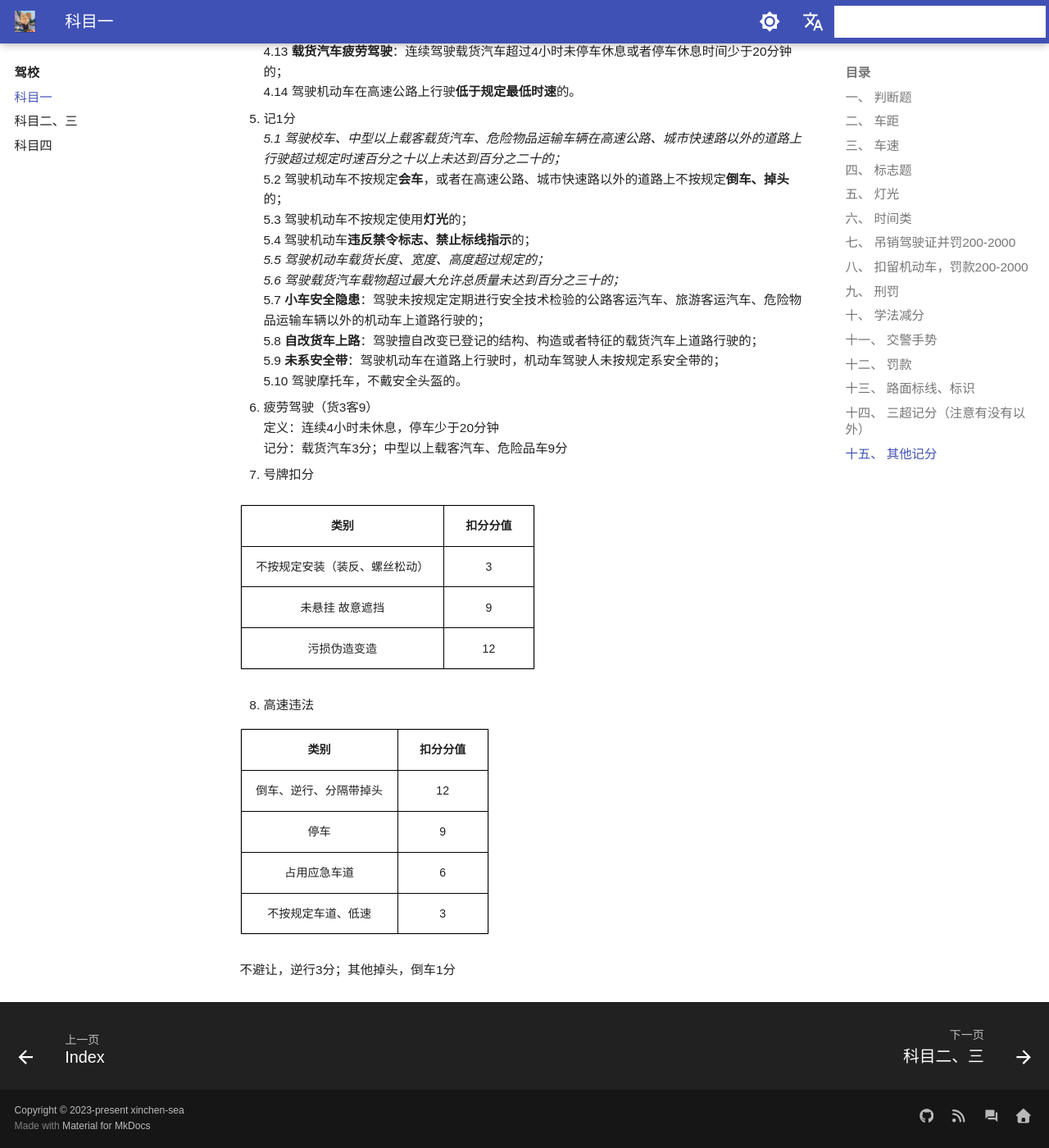
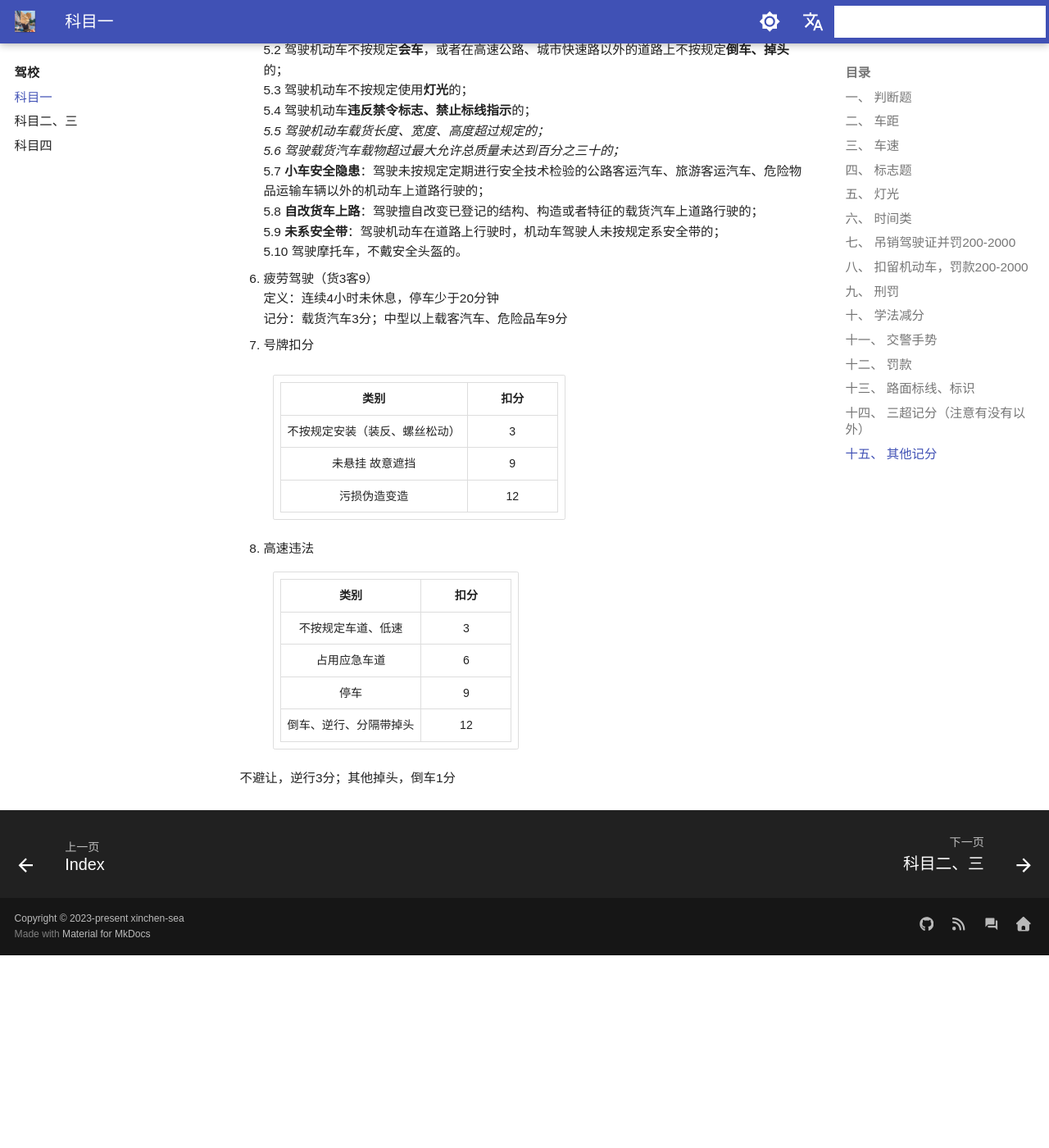
Before and after one commit to xinchen-sea/xinchen-sea.github.io, an MkDocs documentation site: the page built from docs/drivinglicense/object1.md, in a window 1280 px wide and 1400 px high, scrolled down 7105 px. Shown: the whole window at 82% size. Built offline with MkDocs 1.6.1 and Material for MkDocs 9.7.7, drawn with Linux system fonts in a browser that asks for light colours; some web fonts are replaced; plug-ins that fetch from the network failed and are left out; comment, search, counter and statistics services are not loaded; after the commit the page ends 8270 px from its top, so only the background shows below that.

Commit message:
Update object1.md

```diff
--- a/docs/drivinglicense/object1.md
+++ b/docs/drivinglicense/object1.md
@@ -161,8 +161,8 @@
 		危险品车
 		</td>
 		<td rowspan="3" style="border: 1px solid #ddd; padding: 8px; text-align: center; vertical-align: middle;">普通公路（xxx以外）</td>
-		<td>10-20</td>
-		<td>1</td>
+		<td  style="border: 1px solid #ddd; padding: 8px; text-align: center; vertical-align: middle;">10-20</td>
+		<td  style="border: 1px solid #ddd; padding: 8px; text-align: center; vertical-align: middle;">1</td>
 	  </tr>
 	  <tr>
 		<td style="border: 1px solid #ddd; padding: 8px; text-align: center; vertical-align: middle;">20-50</td>
@@ -189,48 +189,50 @@
 
    <div class="table-indent">
    <table  style="border: 1px solid #ddd; padding: 8px; text-align: center; vertical-align: middle;">
-	<thead  style="border: 1px solid #ddd; padding: 8px; text-align: center; vertical-align: middle;">
+	<thead>
 	<tr>
-		<th>车辆类别</th>
-		<th>超载范围/%</th>
-		<th>扣分</th>
+		<th  style="border: 1px solid #ddd; padding: 8px; text-align: center; vertical-align: middle;">车辆类别</th>
+		<th  style="border: 1px solid #ddd; padding: 8px; text-align: center; vertical-align: middle;">超载范围/%</th>
+		<th  style="border: 1px solid #ddd; padding: 8px; text-align: center; vertical-align: middle;">扣分</th>
 	</tr>
 	</thead>
-	<tbody  style="border: 1px solid #ddd; padding: 8px; text-align: center; vertical-align: middle;">
+	<tbody>
 	<tr>
-		<td rowspan="3">7座以下载客汽车</td>
-		<td>20%-50%</td>
-		<td>3</td>
+		<td rowspan="3"  style="border: 1px solid #ddd; padding: 8px; text-align: center; vertical-align: middle;">7座以下载客汽车</td>
+		<td  style="border: 1px solid #ddd; padding: 8px; text-align: center; vertical-align: middle;">20%-50%</td>
+		<td  style="border: 1px solid #ddd; padding: 8px; text-align: center; vertical-align: middle;">3</td>
 	</tr>
 	<tr>
-		<td>50%-100%</td>
-		<td>6</td>
+		<td  style="border: 1px solid #ddd; padding: 8px; text-align: center; vertical-align: middle;">50%-100%</td>
+		<td  style="border: 1px solid #ddd; padding: 8px; text-align: center; vertical-align: middle;">6</td>
 	</tr>
 	<tr>
-		<td>100%+</td>
-		<td>12</td>
+		<td  style="border: 1px solid #ddd; padding: 8px; text-align: center; vertical-align: middle;">100%+</td>
+		<td  style="border: 1px solid #ddd; padding: 8px; text-align: center; vertical-align: middle;">12</td>
 	</tr>
 	<tr>
-		<td rowspan="3">7座以上载客汽车</td>
-		<td>20%-50%</td>
-		<td>6</td>
+		<td rowspan="3"  style="border: 1px solid #ddd; padding: 8px; text-align: center; vertical-align: middle;">7座以上载客汽车</td>
+		<td  style="border: 1px solid #ddd; padding: 8px; text-align: center; vertical-align: middle;">20%-50%</td>
+		<td  style="border: 1px solid #ddd; padding: 8px; text-align: center; vertical-align: middle;">6</td>
 	</tr>
 	<tr>
-		<td>50%-100%</td>
-		<td>9</td>
+		<td  style="border: 1px solid #ddd; padding: 8px; text-align: center; vertical-align: middle;">50%-100%</td>
+		<td  style="border: 1px solid #ddd; padding: 8px; text-align: center; vertical-align: middle;">9</td>
 	</tr>
 	<tr>
-		<td>100%+</td>
-		<td>12</td>
+		<td  style="border: 1px solid #ddd; padding: 8px; text-align: center; vertical-align: middle;">100%+</td>
+		<td  style="border: 1px solid #ddd; padding: 8px; text-align: center; vertical-align: middle;">12</td>
 	</tr>
 	<tr>
-		<td rowspan="2">校车 &nbsp 公路客运汽车<br>旅游客运汽车</td>
-		<td>20-</td>
-		<td>6</td>
+		<td rowspan="2"  style="border: 1px solid #ddd; padding: 8px; text-align: center; vertical-align: middle;">
+			校车 &nbsp 公路客运汽车<br>旅游客运汽车
+		</td>
+		<td  style="border: 1px solid #ddd; padding: 8px; text-align: center; vertical-align: middle;">20-</td>
+		<td  style="border: 1px solid #ddd; padding: 8px; text-align: center; vertical-align: middle;">6</td>
 	</tr>
 	<tr>
-		<td>20+</td>
-		<td>12</td>
+		<td  style="border: 1px solid #ddd; padding: 8px; text-align: center; vertical-align: middle;">20+</td>
+		<td  style="border: 1px solid #ddd; padding: 8px; text-align: center; vertical-align: middle;">12</td>
 	</tr>
 	</tbody>
    </table>
@@ -239,35 +241,35 @@
   - 3.超重记分
 
    <div class="table-indent">
-   <table border="1">
-	<thead align="center" valign="center">
+   <table style="border: 1px solid #ddd; padding: 8px; text-align: center; vertical-align: middle;">
+	<thead>
 	<tr>
-		<th>车辆类别</th>
-		<th>超重范围/%</th>
-		<th>扣分</th>
+		<th  style="border: 1px solid #ddd; padding: 8px; text-align: center; vertical-align: middle;">车辆类别</th>
+		<th  style="border: 1px solid #ddd; padding: 8px; text-align: center; vertical-align: middle;">超重范围/%</th>
+		<th  style="border: 1px solid #ddd; padding: 8px; text-align: center; vertical-align: middle;">扣分</th>
 	</tr>
 	</thead>
 	<tbody align="center" valign="center">
 	<tr>
-		<td rowspan="5">货车</td>
-		<td>30-</td>
-		<td>1</td>
+		<td rowspan="5"  style="border: 1px solid #ddd; padding: 8px; text-align: center; vertical-align: middle;">货车</td>
+		<td  style="border: 1px solid #ddd; padding: 8px; text-align: center; vertical-align: middle;">30-</td>
+		<td  style="border: 1px solid #ddd; padding: 8px; text-align: center; vertical-align: middle;">1</td>
 	</tr>
 	<tr>
-		<td>30-50</td>
-		<td>3</td>
+		<td  style="border: 1px solid #ddd; padding: 8px; text-align: center; vertical-align: middle;">30-50</td>
+		<td  style="border: 1px solid #ddd; padding: 8px; text-align: center; vertical-align: middle;">3</td>
 	</tr>
 	<tr>
-		<td>50+</td>
-		<td>6</td>
+		<td  style="border: 1px solid #ddd; padding: 8px; text-align: center; vertical-align: middle;">50+</td>
+		<td  style="border: 1px solid #ddd; padding: 8px; text-align: center; vertical-align: middle;">6</td>
 	</tr>
 	<tr>
-		<td>长宽高超过规定</td>
-		<td>1</td>
+		<td  style="border: 1px solid #ddd; padding: 8px; text-align: center; vertical-align: middle;">长宽高超过规定</td>
+		<td  style="border: 1px solid #ddd; padding: 8px; text-align: center; vertical-align: middle;">1</td>
 	</tr>
 	<tr>
-		<td>违法载客</td>
-		<td>3</td>
+		<td  style="border: 1px solid #ddd; padding: 8px; text-align: center; vertical-align: middle;">违法载客</td>
+		<td  style="border: 1px solid #ddd; padding: 8px; text-align: center; vertical-align: middle;">3</td>
 	</tr>
 	</tbody>
    </table>
@@ -337,19 +339,61 @@
 
   7.   号牌扣分
 
-   | 类别  | 扣分分值 |
-   | :---: | :---: |
-   | 不按规定安装（装反、螺丝松动） | 	3  |
-   | 未悬挂 故意遮挡 | 	9 |
-   |  污损伪造变造 | 12 |
+   <div class="table-indent">
+   <table style="border: 1px solid #ddd; padding: 8px; text-align: center; vertical-align: middle;">
+	<thead>
+	<tr>
+		<th  style="border: 1px solid #ddd; padding: 8px; text-align: center; vertical-align: middle;">类别</th>
+		<th  style="border: 1px solid #ddd; padding: 8px; text-align: center; vertical-align: middle;">扣分</th>
+	</tr>
+	</thead>
+	<tbody align="center" valign="center">
+	<tr>
+		<td  style="border: 1px solid #ddd; padding: 8px; text-align: center; vertical-align: middle;">不按规定安装（装反、螺丝松动）</td>
+		<td  style="border: 1px solid #ddd; padding: 8px; text-align: center; vertical-align: middle;">3</td>
+	</tr>
+	<tr>
+		<td  style="border: 1px solid #ddd; padding: 8px; text-align: center; vertical-align: middle;">未悬挂 故意遮挡</td>
+		<td  style="border: 1px solid #ddd; padding: 8px; text-align: center; vertical-align: middle;">9</td>
+	</tr>
+	<tr>
+		<td  style="border: 1px solid #ddd; padding: 8px; text-align: center; vertical-align: middle;">污损伪造变造</td>
+		<td  style="border: 1px solid #ddd; padding: 8px; text-align: center; vertical-align: middle;">12</td>
+	</tr>
+	</tbody>
+   </table>
+   </div>
+
 
   8.	高速违法
 
-   类别 | 扣分分值
-   :--: |:--:
-   倒车、逆行、分隔带掉头	 | 12
-   停车 | 	9
-   占用应急车道	 | 6
-   不按规定车道、低速 | 	3
+   <div class="table-indent">
+   <table style="border: 1px solid #ddd; padding: 8px; text-align: center; vertical-align: middle;">
+	<thead>
+	<tr>
+		<th  style="border: 1px solid #ddd; padding: 8px; text-align: center; vertical-align: middle;">类别</th>
+		<th  style="border: 1px solid #ddd; padding: 8px; text-align: center; vertical-align: middle;">扣分</th>
+	</tr>
+	</thead>
+	<tbody align="center" valign="center">
+	<tr>
+		<td  style="border: 1px solid #ddd; padding: 8px; text-align: center; vertical-align: middle;">不按规定车道、低速</td>
+		<td  style="border: 1px solid #ddd; padding: 8px; text-align: center; vertical-align: middle;">3</td>
+	</tr>
+	<tr>
+		<td  style="border: 1px solid #ddd; padding: 8px; text-align: center; vertical-align: middle;">占用应急车道</td>
+		<td  style="border: 1px solid #ddd; padding: 8px; text-align: center; vertical-align: middle;">6</td>
+	</tr>
+	<tr>
+		<td  style="border: 1px solid #ddd; padding: 8px; text-align: center; vertical-align: middle;">停车</td>
+		<td  style="border: 1px solid #ddd; padding: 8px; text-align: center; vertical-align: middle;">9</td>
+	</tr>
+	<tr>
+		<td  style="border: 1px solid #ddd; padding: 8px; text-align: center; vertical-align: middle;">倒车、逆行、分隔带掉头</td>
+		<td  style="border: 1px solid #ddd; padding: 8px; text-align: center; vertical-align: middle;">12</td>
+	</tr>
+	</tbody>
+   </table>
+   </div>
 
    不避让，逆行3分；其他掉头，倒车1分
```
